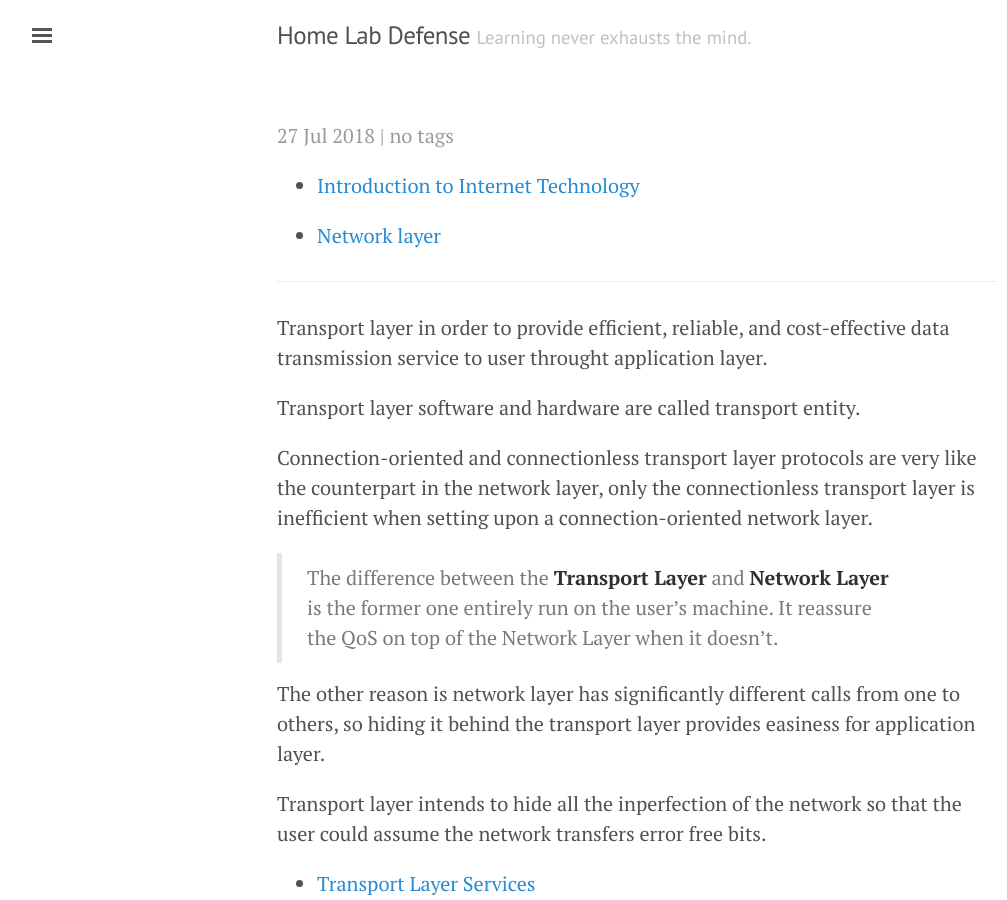
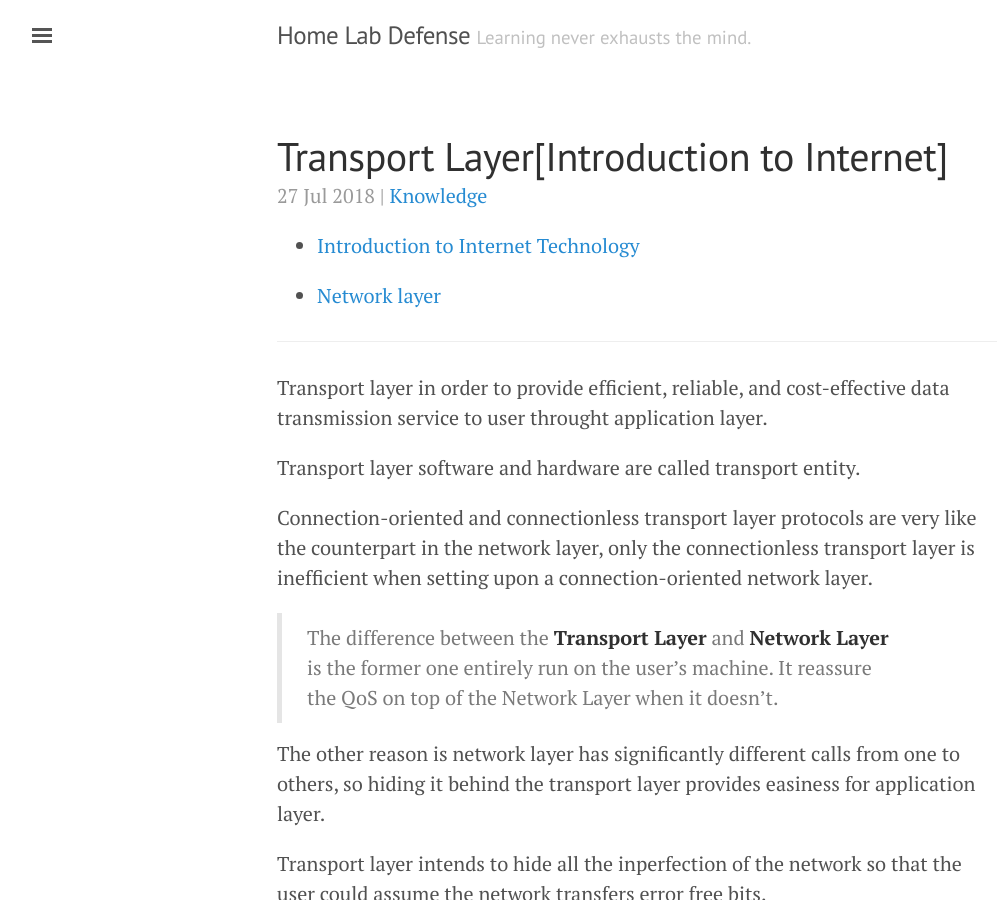
Before and after one commit to happyren/happyren.github.io, a Jekyll site: the page built from _posts/2018-07-27-transport-layer.md, in a window 1280 px wide and 900 px high. Shown: the whole window, without its empty margins (3-1010 px from the left). Built offline with Jekyll 4.4.1, drawn with Linux system fonts in a browser that asks for light colours; nearby versions of some CDN libraries; our own code applies the rules of GitHub Pages for plain Markdown files.

Commit message:
Update 2018-07-27-transport-layer.md

```diff
--- a/_posts/2018-07-27-transport-layer.md
+++ b/_posts/2018-07-27-transport-layer.md
@@ -1,6 +1,6 @@
 ---
 layout: post
-title: [Internet Background Knowledge]Transport Layer
+title: Transport Layer[Introduction to Internet]
 tag: knowledge
 ---
 
```
